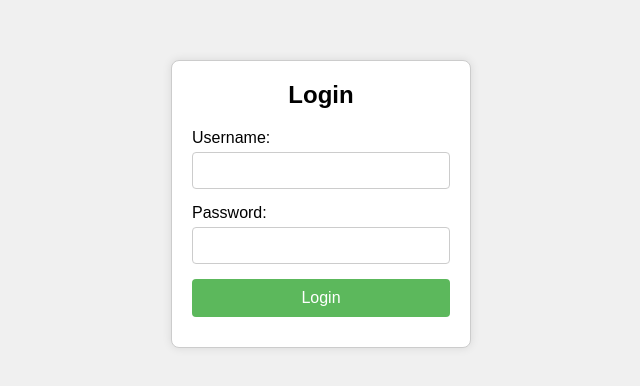
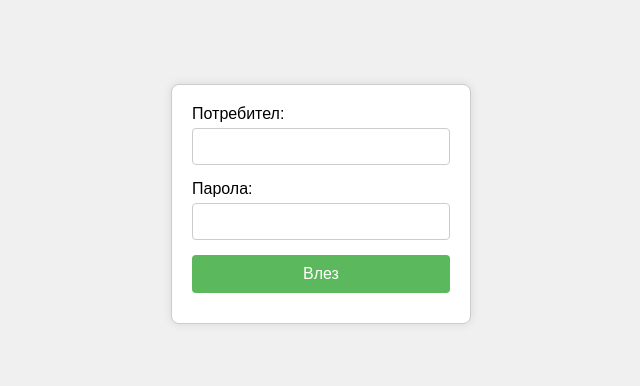
Before and after one commit to snaketrail/web-based-app, a plain HTML site: page frontend/index.html in a window 1280 px wide. Shown: the part 196-582 px from the top of the page, without its empty margins (319-959 px from the left). Drawn offline with Linux system fonts and the light colour scheme.

Commit message:
hotfix
removed alerts

```diff
--- a/frontend/index.html
+++ b/frontend/index.html
@@ -4,17 +4,16 @@
     <meta charset="UTF-8">
     <meta name="viewport" content="width=device-width, initial-scale=1.0">
     <link rel="stylesheet" href="style.css">
-    <title>Login</title>
+    <title>Влез</title>
 </head>
 <body>
     <div class="login-container">
-        <h2>Login</h2>
         <form id="loginForm">
-            <label for="username">Username:</label>
+            <label for="username">Потребител:</label>
             <input type="text" id="username" required>
-            <label for="password">Password:</label>
+            <label for="password">Парола:</label>
             <input type="password" id="password" required>
-            <button type="submit">Login</button>
+            <button type="submit">Влез</button>
             <div id="error" class="error-message"></div>
         </form>
     </div>
--- a/frontend/startScript.js
+++ b/frontend/startScript.js
@@ -10,7 +10,7 @@ document.getElementById("loginForm").addEventListener("submit", function(event)
 
     // Validate credentials
     if (username === validUsername && password === validPassword) {
-        alert("Login successful!");
+
         // Redirect to loggedin.html
         window.location.href = "new-index.html"; // Replace with your actual file path
     } else {
```
